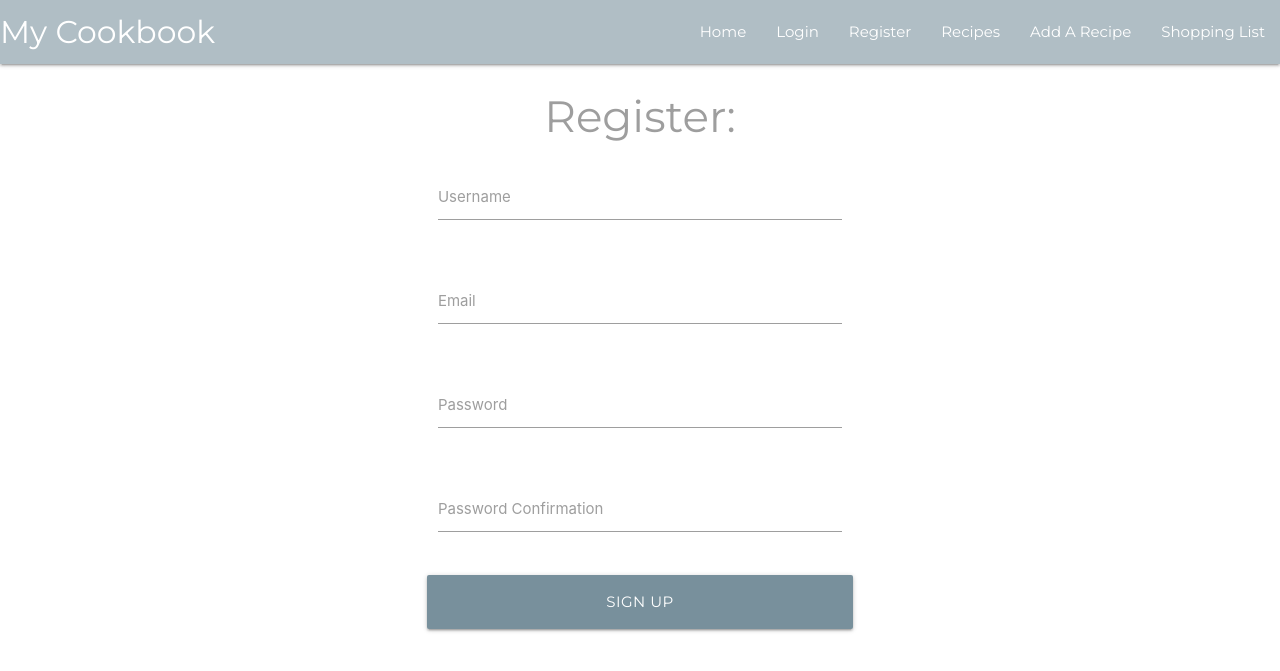
After one commit to LauraJones929/project-3, a Flask app: page /register in a window 1280 px wide. The commit adds this page. Shown: the top 671 px of the page. Run offline with Flask 2, Linux system fonts and the light colour scheme; some libraries are stand-ins or nearby versions; some web fonts are replaced.

Commit message:
Add Register template and create sign up form

```diff
--- a/app.py
+++ b/app.py
@@ -4,6 +4,7 @@ from flask import (
     redirect, request, session, url_for)
 from flask_pymongo import PyMongo
 from bson.objectid import ObjectId
+from werkzeug.security import generate_password_hash, check_password_hash
 if os.path.exists("env.py"):
     import env
 
@@ -24,6 +25,11 @@ def get_recipes():
     return render_template("recipes.html", recipes=recipes)
 
 
+@app.route("/register", methods=["GET", "POST"])
+def register():
+    return render_template("register.html")
+
+
 if __name__ == "__main__":
     app.run(host=os.environ.get("IP"),
             port=int(os.environ.get("PORT")),
--- a/static/css/style.css
+++ b/static/css/style.css
@@ -1,9 +1,9 @@
 @import url('https://fonts.googleapis.com/css2?family=Dongle&family=Indie+Flower&family=Montserrat:wght@400&display=swap');
 
-.navbar a{
+.navbar a, #register-title, #submit-btn, .input-text {
     font-family: 'Montserrat', 'sans-serif';
 }
 
-#nav-logo {
-    height: 100%;
+#register-title {
+    color: #9e9e9e;
 }
--- a/templates/base.html
+++ b/templates/base.html
@@ -25,7 +25,7 @@
                 <ul class="right hide-on-med-and-down">
                     <li><a href="{{ url_for('get_recipes') }}">Home</a></li>
                     <li><a href="#">Login</a></li>
-                    <li><a href="#">Register</a></li>
+                    <li><a href="{{ url_for('register') }}">Register</a></li>
                     <li><a href="#">Recipes</a></li>
                     <li><a href="#">Add A Recipe</a></li>
                     <li><a href="#">Shopping List</a></li>
@@ -37,7 +37,7 @@
         <ul class="sidenav" id="mobile-demo">
             <li><a href="{{ url_for('get_recipes') }}">Home</a></li>
             <li><a href="#">Login</a></li>
-            <li><a href="#">Register</a></li>
+            <li><a href="{{ url_for('register') }}">Register</a></li>
             <li><a href="#">Recipes</a></li>
             <li><a href="#">Add A Recipe</a></li>
             <li><a href="#">Shopping List</a></li>
--- /dev/null
+++ b/templates/register.html
@@ -0,0 +1,45 @@
+{% extends "base.html" %}
+{% block content %}
+
+    <h3 class="center-align" id="register-title">Register:</h3>
+
+    <div class="row">
+        <form class="col s10 offset-s1 l6 offset-l3" method="POST" action="{{ url_for('register') }}">
+            <!-- username -->
+            <div class="row">
+                <div class="input-field col s10 offset-s1 l8 offset-l2">
+                    <input id="username" name="username" type="text" class="validate input-text" required>
+                    <label for="username">Username</label>
+                </div>
+            </div>
+            <!-- email address -->
+            <div class="row">
+                <div class="input-field col s10 offset-s1 l8 offset-l2">
+                    <input id="email" name="email" type="email" class="validate input-text" required>
+                    <label for="email">Email</label>
+                </div>
+            </div>
+            <!-- password -->
+            <div class="row">
+                <div class="input-field col s10 offset-s1 l8 offset-l2">
+                    <input id="password1" name="password1" type="password" class="validate input-text" required>
+                    <label for="password1">Password</label>
+                </div>
+            </div>
+            <!-- password confirmation -->
+            <div class="row">
+                <div class="input-field col s10 offset-s1 l8 offset-l2">
+                    <input id="password2" name="password2" type="password" class="validate input-text" required>
+                    <label for="password2">Password Confirmation</label>
+                </div>
+            </div>
+            <!-- register -->
+            <div class="row">
+                <button type="submit" class="col s10 offset-s1 m8 offset-m2 btn-large blue-grey lighten-1" id="submit-btn">
+                    Sign Up
+                </button>
+            </div>
+        </form>
+    </div>
+
+{% endblock %}
```
